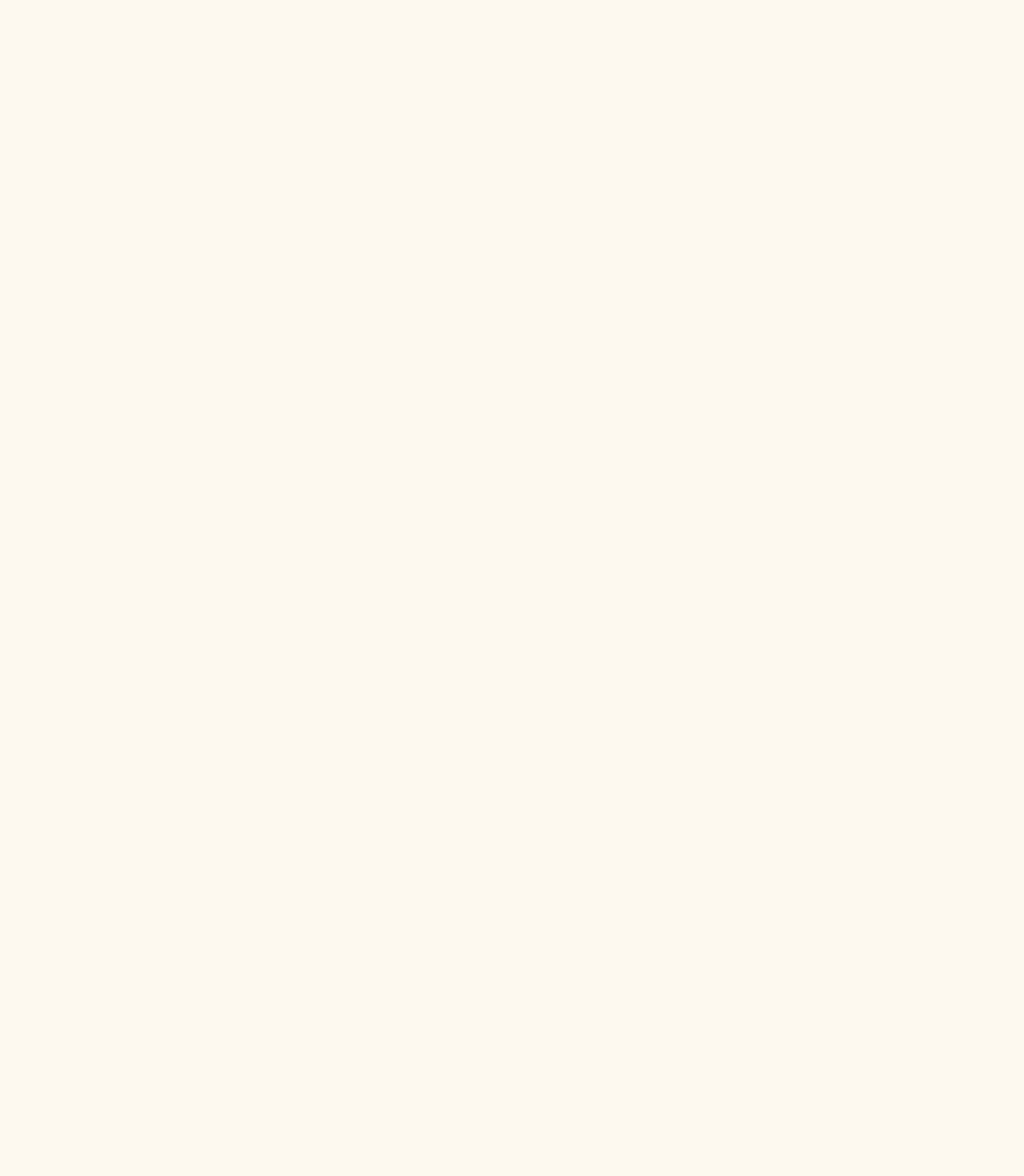
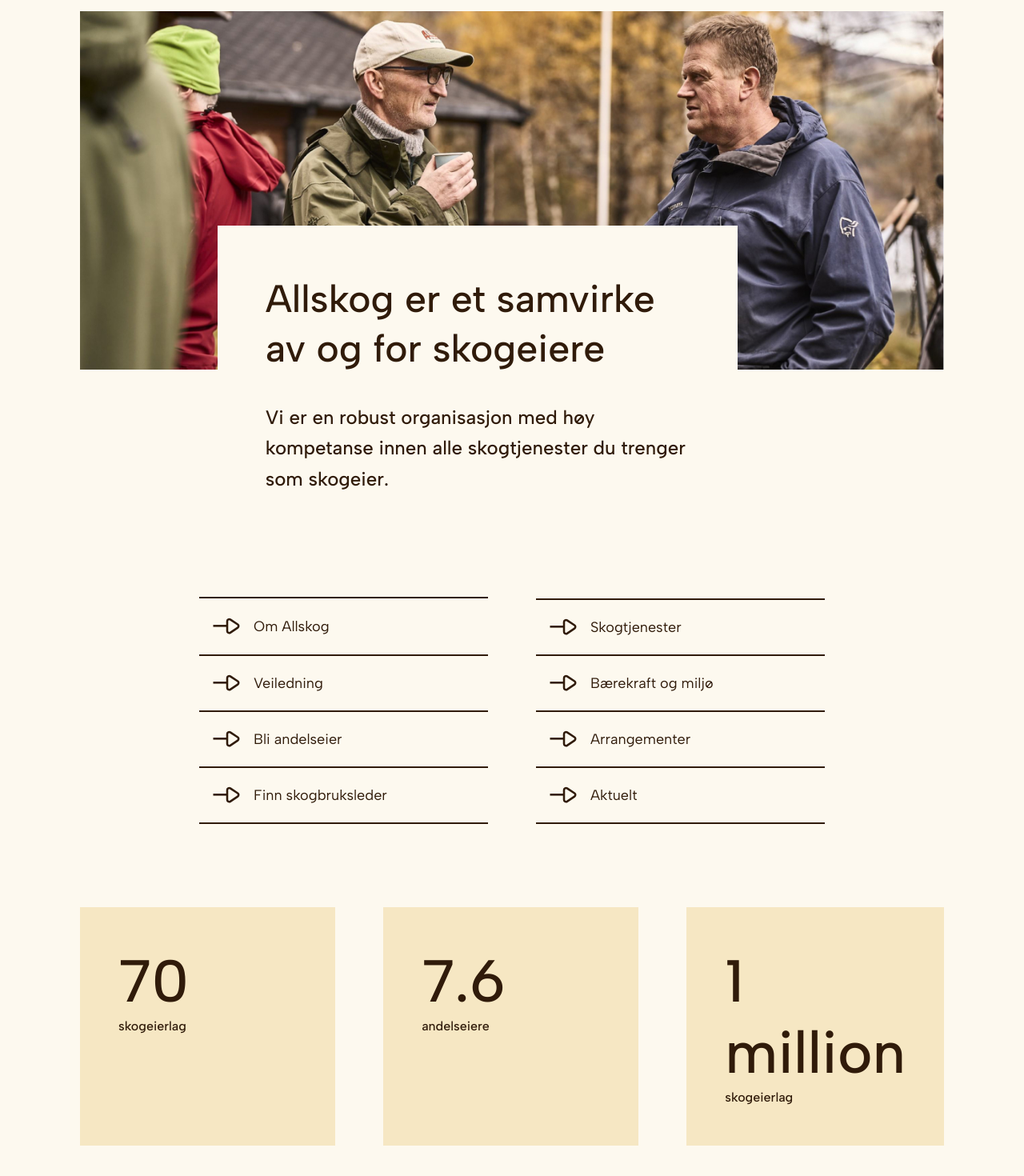
Before and after one commit to danielacb/challenge_forestry, a React (Vite) app: page / in a window 1280 px wide. Shown: the part 150-1620 px from the top of the page at 80% size. Before the commit the page ends 800 px from the top, so only its background shows below. Built offline with nearby package versions, Linux system fonts and the light colour scheme.

Commit message:
create Hero and Statistics section

```diff
--- a/src/App.tsx
+++ b/src/App.tsx
@@ -1,9 +1,13 @@
 import Header from './components/Header'
+import Hero from './components/Hero'
+import Statistics from './components/Statistics'
 
 function App() {
   return (
     <>
       <Header />
+      <Hero />
+      <Statistics />
     </>
   )
 }
--- /dev/null
+++ b/src/components/Hero/index.tsx
@@ -0,0 +1,30 @@
+import Grid from '../Grid'
+import ListLink from '../ListLink'
+import { links } from './links'
+import styles from './styles.module.scss'
+
+export default function Hero() {
+  return (
+    <section>
+      <Grid>
+        <div className={styles.heroImage} />
+        <div className={styles.textContainer}>
+          <h1>Allskog er et samvirke av og for skogeiere</h1>
+          <p className="lead">
+            Vi er en robust organisasjon med høy kompetanse innen alle
+            skogtjenester du trenger som skogeier.
+          </p>
+        </div>
+      </Grid>
+      <Grid>
+        <div className={styles.links}>
+          {links.map((link) => (
+            <ListLink key={link} href="#">
+              {link}
+            </ListLink>
+          ))}
+        </div>
+      </Grid>
+    </section>
+  )
+}
--- /dev/null
+++ b/src/components/Hero/links.ts
@@ -0,0 +1,10 @@
+export const links = [
+  'Skogtjenester',
+  'Veiledning',
+  'Bli andelseier',
+  'Finn skogbruksleder',
+  'Om Allskog',
+  'Bærekraft og miljø',
+  'Arrangementer',
+  'Aktuelt',
+]
--- /dev/null
+++ b/src/components/Hero/styles.module.scss
@@ -0,0 +1,76 @@
+@import '/src/styles/breakpoints.scss';
+
+.heroImage {
+  grid-column: 1 / -1;
+  height: 448px;
+  overflow: hidden;
+
+  background-image: url('/hero.jpg');
+  background-repeat: no-repeat;
+  background-size: cover;
+  background-position: center;
+}
+
+.textContainer {
+  grid-column: 1 / -1;
+  margin-top: -180px;
+  background-color: var(--white);
+  padding: 30px;
+  margin-left: 12px;
+  margin-right: 12px;
+
+  h1 {
+    margin-bottom: var(--space-large);
+  }
+}
+
+.links {
+  grid-column: 1 / -1;
+  margin-top: 32px;
+  margin-bottom: 48px;
+}
+
+@media (min-width: $desktop-breakpoint) {
+  .textContainer {
+    grid-column: 3 / -1;
+    padding: var(--space-x-large);
+    max-width: 650px;
+    margin-left: 0;
+    margin-right: 0;
+  }
+
+  .links {
+    grid-column: 3 / -3;
+    display: grid;
+    column-gap: var(--space-x-large);
+    grid-template-columns: 1fr 1fr;
+
+    margin-top: 70px;
+    margin-bottom: 104px;
+
+    a:nth-child(2),
+    a:nth-child(3) {
+      grid-column: 1;
+    }
+
+    a:nth-child(2),
+    a:nth-child(6) {
+      grid-row: 2;
+    }
+
+    a:nth-child(5),
+    a:nth-child(6),
+    a:nth-child(7) {
+      grid-row: 2;
+    }
+
+    a:nth-child(5) {
+      grid-row: 1;
+    }
+
+    a:nth-child(3),
+    a:nth-child(7) {
+      grid-row: 3;
+    }
+  }
+}
--- /dev/null
+++ b/src/components/ListLink/index.tsx
@@ -0,0 +1,18 @@
+import { AnchorHTMLAttributes } from 'react'
+import styles from './styles.module.scss'
+import ArrowIcon from '../Icons/Arrow'
+
+type Props = {
+  href: string
+  children: string
+} & AnchorHTMLAttributes<HTMLAnchorElement>
+
+export default function ListLink({ href, children, ...props }: Props) {
+  return (
+    <a className={styles.link} href={href} {...props}>
+      <ArrowIcon />
+      {children}
+      <ArrowIcon color="white" />
+    </a>
+  )
+}
--- /dev/null
+++ b/src/components/ListLink/styles.module.scss
@@ -0,0 +1,54 @@
+@import '/src/styles/breakpoints.scss';
+
+.link {
+  padding: var(--space-small);
+  border-top: 2px solid var(--black);
+  border-bottom: 2px solid var(--black);
+  transition: 0.4s;
+
+  font-size: 1rem;
+  line-height: 160%;
+
+  display: flex;
+  align-items: center;
+  gap: var(--space-small);
+
+  & + .link {
+    margin-top: -2px;
+  }
+
+  svg {
+    width: 24px;
+    height: 24px;
+
+    &:nth-child(2) {
+      opacity: 0;
+      margin-left: auto;
+      transition: 0.4s;
+    }
+  }
+}
+
+@media (min-width: $desktop-breakpoint) {
+  .link {
+    font-size: 1.125rem;
+
+    svg {
+      width: 36px;
+      height: 36px;
+    }
+  }
+}
+
+@media (hover: hover) {
+  .link:hover {
+    color: var(--white);
+    text-decoration: none;
+    background-color: var(--black);
+
+    svg:nth-child(2) {
+      opacity: 1;
+      fill: var(--white);
+    }
+  }
+}
--- /dev/null
+++ b/src/components/Statistics/StatisticsCard/intex.tsx
@@ -0,0 +1,15 @@
+import styles from './styles.module.scss'
+
+type Props = {
+  number: string | number
+  label: string
+}
+
+export default function StatisticsCard({ number, label }: Props) {
+  return (
+    <div className={styles.card}>
+      <span className={styles.number}>{number}</span>
+      <span className={styles.labels}>{label}</span>
+    </div>
+  )
+}
--- /dev/null
+++ b/src/components/Statistics/StatisticsCard/styles.module.scss
@@ -0,0 +1,26 @@
+@import '/src/styles/breakpoints.scss';
+
+.card {
+  padding: 48px;
+  background-color: var(--beige-200);
+
+  flex: 0 0 100%;
+  scroll-snap-align: start;
+}
+
+.number {
+  display: block;
+  font-size: 2.5rem;
+  line-height: normal;
+}
+
+.label {
+  font-size: 1.25;
+  line-height: normal;
+}
+
+@media (min-width: $desktop-breakpoint) {
+  .number {
+    font-size: 4.625rem;
+  }
+}
--- /dev/null
+++ b/src/components/Statistics/index.tsx
@@ -0,0 +1,15 @@
+import Grid from '../Grid'
+import StatisticsCard from './StatisticsCard/intex'
+import styles from './styles.module.scss'
+
+export default function Statistics() {
+  return (
+    <Grid>
+      <section className={styles.statistics}>
+        <StatisticsCard number={70} label="skogeierlag" />
+        <StatisticsCard number={7.6} label="andelseiere" />
+        <StatisticsCard number="1 million" label="skogeierlag" />
+      </section>
+    </Grid>
+  )
+}
--- /dev/null
+++ b/src/components/Statistics/styles.module.scss
@@ -0,0 +1,19 @@
+@import '/src/styles/breakpoints.scss';
+
+.statistics {
+  grid-column: 1 / -1;
+
+  display: flex;
+  overflow-x: scroll;
+  scroll-snap-type: x mandatory;
+  gap: var(--space-x-large);
+}
+
+@media (min-width: $desktop-breakpoint) {
+  .statistics {
+    margin-bottom: 100px;
+    overflow-x: auto;
+    display: grid;
+    grid-template-columns: repeat(3, 1fr);
+  }
+}
--- a/src/styles/globals.scss
+++ b/src/styles/globals.scss
@@ -125,6 +125,14 @@
   text-decoration: none;
 }
 
+p {
+  line-height: 160%;
+}
+
+p.lead {
+  font-size: 1.25rem;
+}
+
 ul,
 ol,
 menu {
@@ -149,6 +157,10 @@
   .subheading {
     font-size: 1.125rem;
   }
+
+  p.lead {
+    font-size: 1.375rem;
+  }
 }
 
 @media (min-width: $desktop-breakpoint) {
@@ -171,6 +183,9 @@
   a {
     font-size: 1.125rem;
   }
+  p.lead {
+    font-size: 1.5rem;
+  }
 }
 
 @media (hover: hover) {
```
Also changed, not shown: public/hero.jpg (added).
